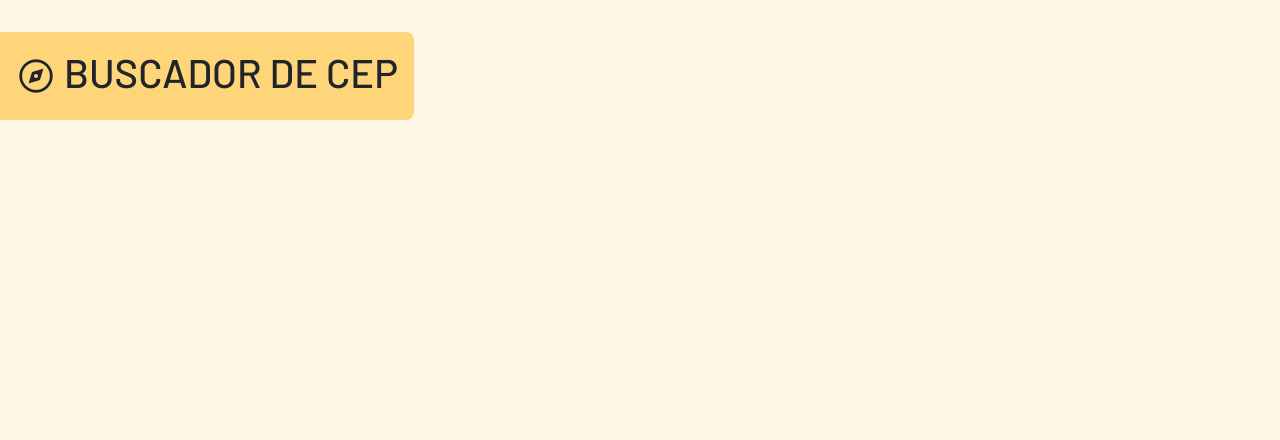
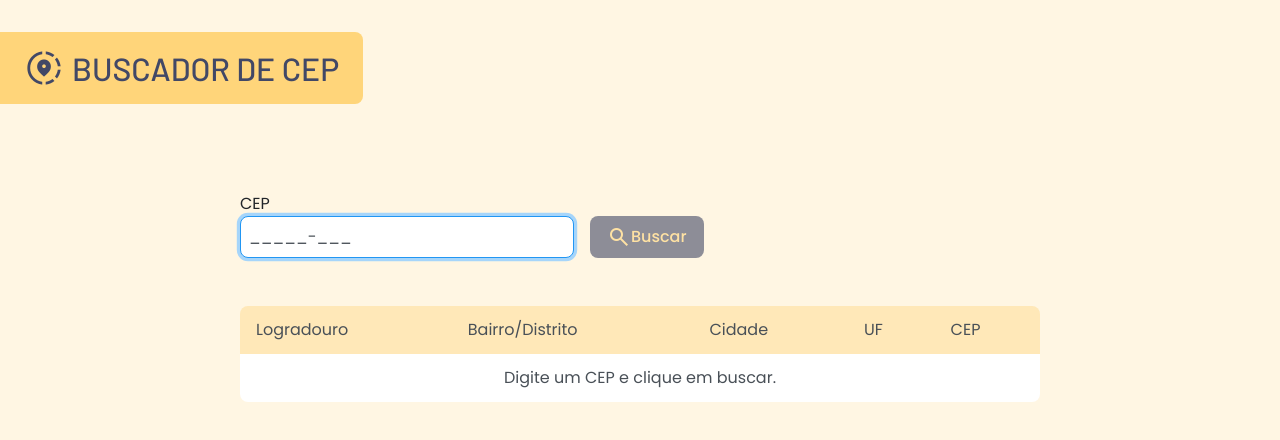
Before and after one commit to brunnaserafina/buscador-cep, a Vue app: page / in a window 1280 px wide. Shown: the top 440 px of the page. Built offline with nearby package versions, Linux system fonts and the light colour scheme.

Commit message:
feat: Add CEP search

```diff
--- a/src/App.vue
+++ b/src/App.vue
@@ -1,10 +1,13 @@
-<script setup></script>
+<script setup>
+import Buscador from "./components/Buscador.vue";
+</script>
 
 <template>
   <div class="page-title">
-    <span class="material-symbols-outlined"> explore </span>
+    <span class="material-symbols-outlined"> share_location </span>
     <h1>Buscador de CEP</h1>
   </div>
+  <Buscador />
 </template>
 
 <style lang="scss" scoped>
@@ -14,19 +17,21 @@
   align-items: center;
   gap: 0.5rem;
   background-color: #ffd57a;
-  padding: 1rem;
+  padding: 1rem 1.5rem;
   border-radius: 0px 0.5rem 0.5rem 0px;
   position: fixed;
   top: 2rem;
   left: 0;
   text-transform: uppercase;
+  color: #424866;
 
   h1 {
     font-family: "Barlow", serif;
     font-weight: 500;
+    font-size: 2rem;
+    margin: 0;
   }
 
-  h1,
   span {
     font-size: 2.5rem;
   }
--- /dev/null
+++ b/src/components/Buscador.vue
@@ -0,0 +1,159 @@
+<script setup>
+import { ref, computed } from "vue";
+import { getEndereco } from "../services/BuscaEndereco";
+
+import InputMask from "primevue/inputmask";
+import Button from "primevue/button";
+import DataTable from "primevue/datatable";
+import Column from "primevue/column";
+import Skeleton from "primevue/skeleton";
+
+const cep = ref(null);
+const ENDERECOS = ref([]);
+const loading = ref(false);
+
+const COLUMNS = [
+  { header: "Logradouro", field: "logradouro" },
+  { header: "Bairro/Distrito", field: "bairro" },
+  { header: "Cidade", field: "localidade" },
+  { header: "UF", field: "uf" },
+  { header: "CEP", field: "cep" },
+];
+
+const cepValido = computed(() => {
+  return cep.value?.replace(/\D/g, "").length === 8;
+});
+
+async function buscarCEP() {
+  loading.value = true;
+  try {
+    const response = await getEndereco(cep.value);
+    if (response.erro) {
+      return (ENDERECOS.value = []);
+    }
+    ENDERECOS.value = [response];
+  } catch (error) {
+    console.error(error);
+  } finally {
+    loading.value = false;
+  }
+}
+</script>
+
+<template>
+  <section class="buscador d-flex gap-3 align-items-end">
+    <div class="input-cep">
+      <label for="cep">CEP</label>
+      <InputMask
+        v-model="cep"
+        id="cep"
+        mask="99999-999"
+        autofocus
+        unmask
+        :pt="{
+          root: {
+            onKeydown: (event) =>
+              event.key === 'Enter' && cepValido && buscarCEP(),
+          },
+        }"
+      />
+    </div>
+
+    <Button
+      label="Buscar"
+      type="button"
+      :disabled="!cepValido"
+      class="button-search"
+      @click="buscarCEP"
+    >
+      <template #icon>
+        <span class="material-symbols-outlined"> search </span>
+      </template>
+    </Button>
+  </section>
+
+  <section class="resultados mt-5">
+    <DataTable
+      :value="loading ? [{}] : ENDERECOS"
+      tableStyle="min-width: 50rem"
+    >
+      <Column
+        v-for="col of COLUMNS"
+        :key="col.field"
+        :field="col.field"
+        :header="col.header"
+      >
+        <template #body="slotProps">
+          <Skeleton v-if="loading" width="100%" height="1.5rem" />
+          <span v-else>{{ slotProps.data[col.field] }}</span>
+        </template>
+      </Column>
+
+      <template #empty>
+        <div class="d-flex justify-content-center">
+          {{
+            cep
+              ? "Nenhum endereço encontrado para este CEP."
+              : "Digite um CEP e clique em buscar."
+          }}
+        </div>
+      </template>
+    </DataTable>
+  </section>
+</template>
+
+<style lang="scss">
+.buscador {
+  .input-cep {
+    display: flex;
+    flex-direction: column;
+    text-align: left;
+
+    .p-inputtext {
+      border-radius: 0.5rem;
+    }
+  }
+  .button-search {
+    background-color: #424866;
+    color: #ffd57a;
+    border-radius: 0.5rem;
+    padding: 0.5rem 1rem;
+  }
+}
+
+.p-datatable-wrapper {
+  font-family: "Poppins", serif !important;
+
+  .p-datatable-thead {
+    border-radius: 0.5rem 0px 0px 0.5rem !important;
+
+    & > tr > th {
+      font-weight: 400;
+      padding: 0.75rem 1rem;
+      background-color: #ffe8b8;
+    }
+
+    & > tr > th:first-child {
+      border-top-left-radius: 0.5rem;
+    }
+
+    & > tr > th:last-child {
+      border-top-right-radius: 0.5rem;
+    }
+  }
+
+  .p-datatable-tbody {
+    & > tr > td {
+      padding: 0.75rem 1rem;
+    }
+
+    & > tr:last-child > td:first-child {
+      border-bottom-left-radius: 0.5rem;
+    }
+
+    & > tr:last-child > td:last-child {
+      border-bottom-right-radius: 0.5rem;
+    }
+  }
+}
+</style>
--- /dev/null
+++ b/src/services/buscaEndereco.js
@@ -0,0 +1,6 @@
+import axios from "axios";
+
+export async function getEndereco(cep) {
+  const response = await axios.get(`https://viacep.com.br/ws/${cep}/json/`);
+  return response.data;
+}
--- a/src/style.css
+++ b/src/style.css
@@ -1,7 +1,7 @@
 @import url("https://fonts.googleapis.com/css2?family=Material+Symbols+Outlined");
 @import url("https://fonts.googleapis.com/css2?family=Barlow:ital,wght@0,100;0,200;0,300;0,400;0,500;0,600;0,700;0,800;0,900;1,100;1,200;1,300;1,400;1,500;1,600;1,700;1,800;1,900&family=Poppins:ital,wght@0,100;0,200;0,300;0,400;0,500;0,600;0,700;0,800;0,900;1,100;1,200;1,300;1,400;1,500;1,600;1,700;1,800;1,900&display=swap");
 :root {
-  font-family: system-ui, Avenir, Helvetica, Arial, sans-serif;
+  font-family: "Poppins", serif !important;
   line-height: 1.5;
   font-weight: 400;
 
@@ -27,10 +27,10 @@ a:hover {
 body {
   margin: 0;
   display: flex;
-  place-items: center;
   min-width: 320px;
   min-height: 100vh;
   background-color: #FFF6E3 !important;
+  font-family: "Poppins", serif !important;
 }
 
 h1 {
@@ -64,6 +64,7 @@ button:focus-visible {
 #app {
   max-width: 1280px;
   margin: 0 auto;
+  margin-top: 10rem;
   padding: 2rem;
   text-align: center;
 }
```
